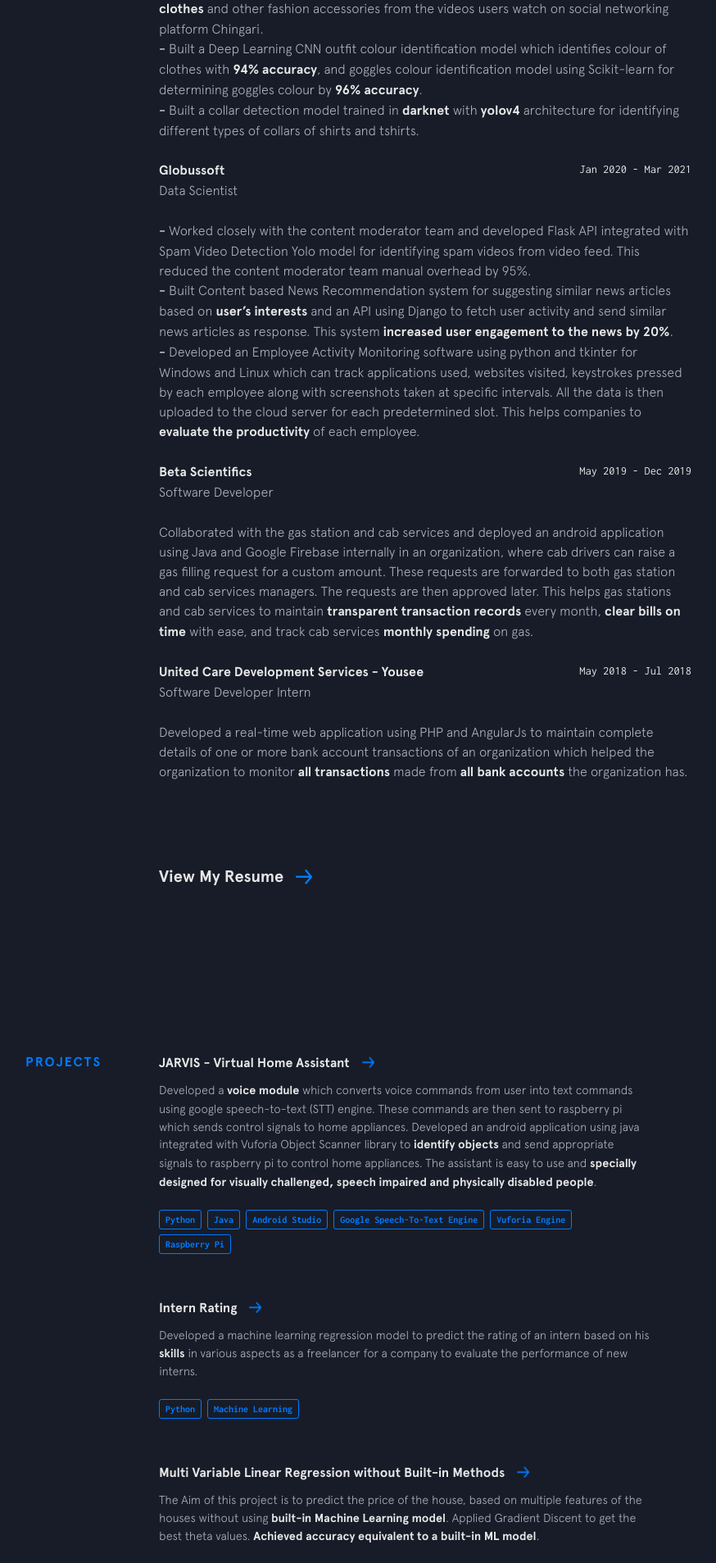
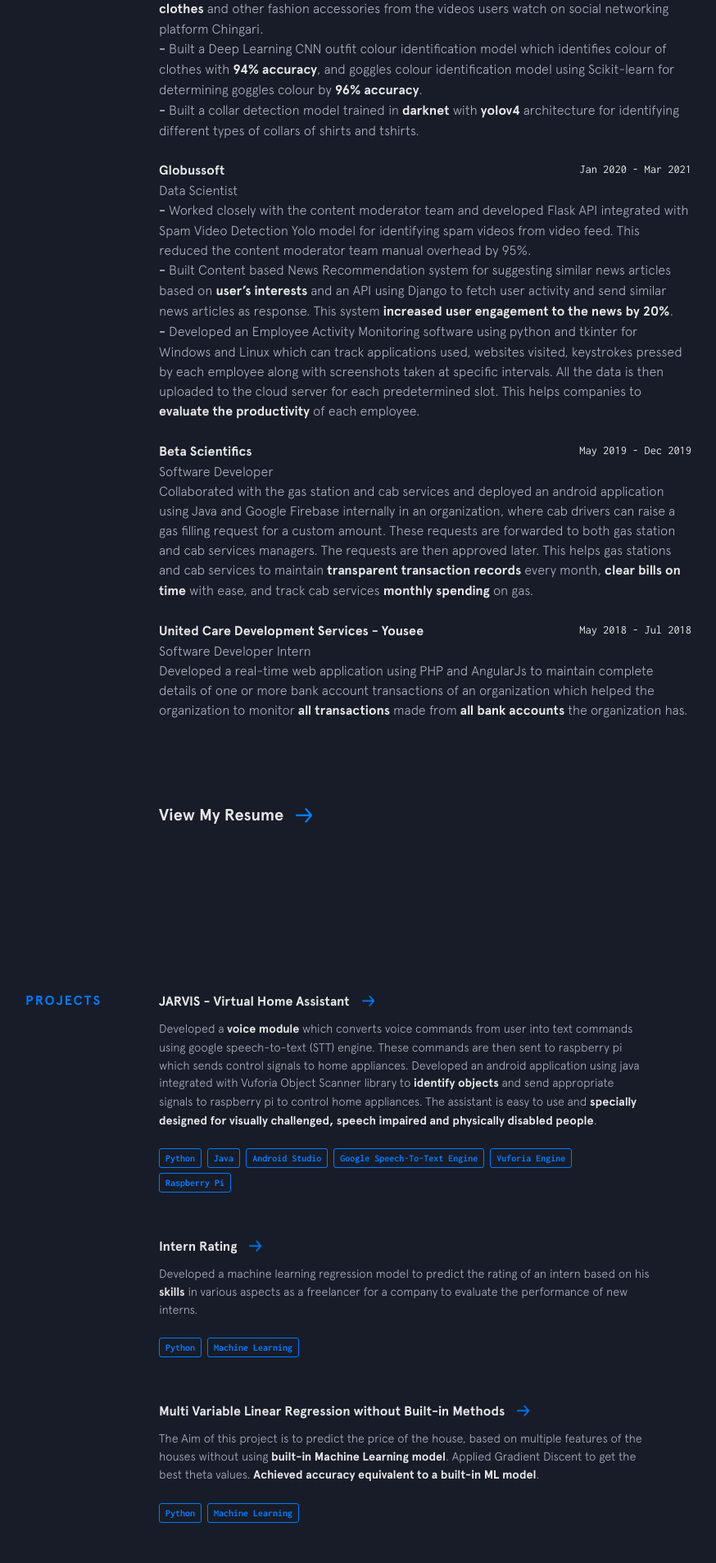
Before and after one commit to srikanthkarre/portfolio, a Jekyll site: the page built from index.html, in a window 1280 px wide. Shown: the part 2834-4741 px from the top of the page at 82% size, without its empty margins (256-1130 px from the left). Built offline with Jekyll 4.4.1, drawn with Linux system fonts in a browser that asks for light colours; nearby versions of some CDN libraries.

```diff
--- a/_data/experience.yml
+++ b/_data/experience.yml
@@ -30,7 +30,7 @@
   time: Jan 2020 - Mar 2021
   position: Data Scientist
   location: Bengaluru, India
-  description: <p><b>-</b> Worked closely with the content moderator team and developed Flask API integrated with Spam Video Detection Yolo model for identifying spam videos from video feed. This </strong>reduced the content moderator team manual overhead by 95%</strong>. <br><b>-</b> Built Content based News Recommendation system for suggesting similar news articles based on <strong>user’s interests</strong> and an API using Django to fetch user activity and send similar news articles as response. This system <strong>increased user engagement to the news by 20%</strong>. <br><b>-</b> Developed an Employee Activity Monitoring software using python and tkinter for Windows and Linux which can track applications used, websites visited, keystrokes pressed by each employee along with screenshots taken at specific intervals. All the data is then uploaded to the cloud server for each predetermined slot. This helps companies to <strong>evaluate the productivity</strong> of each employee.</p>
+  description: <b>-</b> Worked closely with the content moderator team and developed Flask API integrated with Spam Video Detection Yolo model for identifying spam videos from video feed. This </strong>reduced the content moderator team manual overhead by 95%</strong>. <br><b>-</b> Built Content based News Recommendation system for suggesting similar news articles based on <strong>user’s interests</strong> and an API using Django to fetch user activity and send similar news articles as response. This system <strong>increased user engagement to the news by 20%</strong>. <br><b>-</b> Developed an Employee Activity Monitoring software using python and tkinter for Windows and Linux which can track applications used, websites visited, keystrokes pressed by each employee along with screenshots taken at specific intervals. All the data is then uploaded to the cloud server for each predetermined slot. This helps companies to <strong>evaluate the productivity</strong> of each employee.
   used:
     - thing: Python
     - thing: Yolo
@@ -50,7 +50,7 @@
   time: May 2019 - Dec 2019
   position: Software Developer
   location: Bengaluru, India
-  description: <p>Collaborated with the gas station and cab services and deployed an android application using Java and Google Firebase internally in an organization, where cab drivers can raise a gas filling request for a custom amount. These requests are forwarded to both gas station and cab services managers. The requests are then approved later. This helps gas stations and cab services to maintain <strong>transparent transaction records</strong> every month, <strong>clear bills on time</strong> with ease, and track cab services <strong>monthly spending</strong> on gas</strong>.</p>
+  description: Collaborated with the gas station and cab services and deployed an android application using Java and Google Firebase internally in an organization, where cab drivers can raise a gas filling request for a custom amount. These requests are forwarded to both gas station and cab services managers. The requests are then approved later. This helps gas stations and cab services to maintain <strong>transparent transaction records</strong> every month, <strong>clear bills on time</strong> with ease, and track cab services <strong>monthly spending</strong> on gas</strong>.
   used:
     - thing: Java
     - thing: Android Studio
@@ -63,7 +63,7 @@
   time: May 2018 - Jul 2018
   position: Software Developer Intern
   location: Hyderabad, India
-  description: <p>Developed a real-time web application using PHP and AngularJs to maintain complete details of one or more bank account transactions of an organization which helped the organization to monitor <strong>all transactions</strong> made from <strong>all bank accounts</strong> the organization has.</p>
+  description: Developed a real-time web application using PHP and AngularJs to maintain complete details of one or more bank account transactions of an organization which helped the organization to monitor <strong>all transactions</strong> made from <strong>all bank accounts</strong> the organization has.
   used:
     - thing: PHP
     - thing: AngularJS
```
